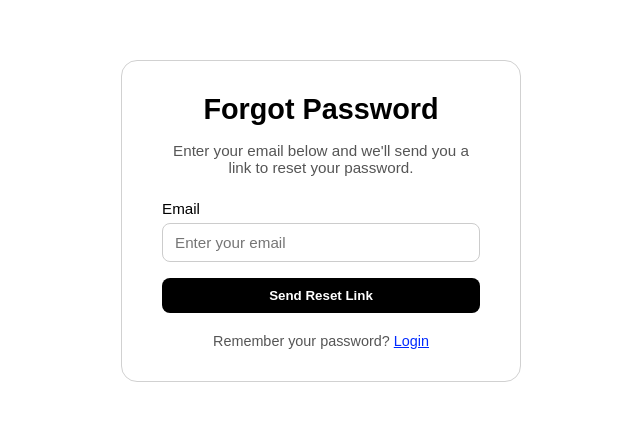
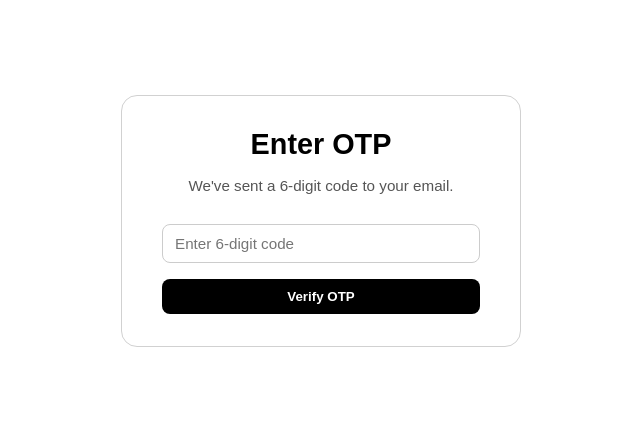
Before and after one commit to TEJASS-PATELL/Backend_flow, a React (Vite) app in the folder Frontend/: page /forgot-password in a window 1280 px wide. Shown: the part 179-600 px from the top of the page, without its empty margins (319-959 px from the left). Built offline with nearby package versions, Linux system fonts and the light colour scheme; a web font is replaced by a local one.

Commit message:
made frontend

```diff
--- a/Frontend/src/components/ForgotPassword.jsx
+++ b/Frontend/src/components/ForgotPassword.jsx
@@ -1,13 +1,31 @@
-import React from "react";
+import React, { useState } from "react";
 import { Link } from "react-router-dom";
 import "../style/ForgotPassword.css";
 
 export default function ForgotPassword() {
+    const [otpStage, setotpStage] = useState(false);
+    const [otp, setOtp] = useState("");
+
+    const handleSubmit = (e) => {
+        e.preventDefault();
+        setotpStage(true);
+    }
+
+    const handleOtpSubmit = (e) => {
+        e.preventDefault();
+        if (otp.length === 6) {
+            alert("OTP Verified! You can reset your password now.");
+        }
+        else {
+            alert("Enter a valid 6-digit OTP");
+        }
+    }
+
     return (
         <div className="auth-container">
             <form className="forgot-form">
-
-                <div className="forgot-container">
+                {otpStage ? (
+                    <>
                         <h1>Forgot Password</h1>
                         <p className="forgot-desc">
                             Enter your email below and we'll send you a link to reset your password.
@@ -22,14 +40,39 @@ export default function ForgotPassword() {
                                     required
                                 />
                             </label>
-                        <button type="submit" className="forgot-btn">
+                            <button onClick={handleSubmit} type="submit" className="forgot-btn">
                                 Send Reset Link
                             </button>
                         </div>
                         <p className="forgot-text">
                             Remember your password? <Link to="/login">Login</Link>
                         </p>
+                    </>
+                ) : (
+                    <>
+                        <h1>Enter OTP</h1>
+                        <p className="forgot-desc">
+                            We've sent a 6-digit code to your email.
+                        </p>
+                        <div className="forgot-div">
+                                <input
+                                    id="otp"
+                                    type="text"
+                                    maxLength={6}
+                                    value={otp}
+                                    onChange={(e) => setOtp(e.target.value.replace(/\D/, ""))}
+                                    placeholder="Enter 6-digit code"
+                                    required
+                                />
+                            <button
+                                type="submit"
+                                className="forgot-btn"
+                                onClick={handleOtpSubmit}>
+                                Verify OTP
+                            </button>
                         </div>
+                    </>
+                )}
             </form>
         </div>
     );
--- a/Frontend/src/style/ForgotPassword.css
+++ b/Frontend/src/style/ForgotPassword.css
@@ -34,15 +34,6 @@
   display: flex;
   flex-direction: column;
   gap: 1rem;
-}
-
-.forgot-div label {
-  display: flex;
-  flex-direction: column;
-  align-items: flex-start;
-  font-weight: 500;
-  color: #000000;
-  font-size: 0.95rem;
 }
 
 .forgot-div input {
```
Lines whose indentation alone changed are shown as unchanged.
